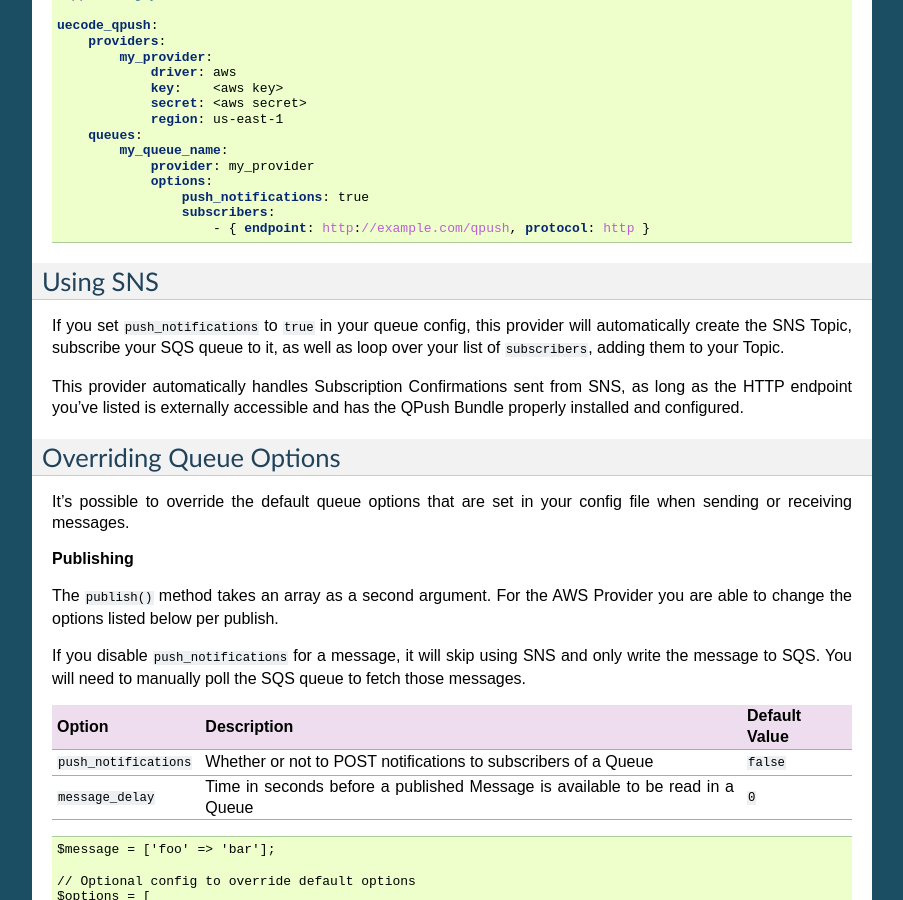
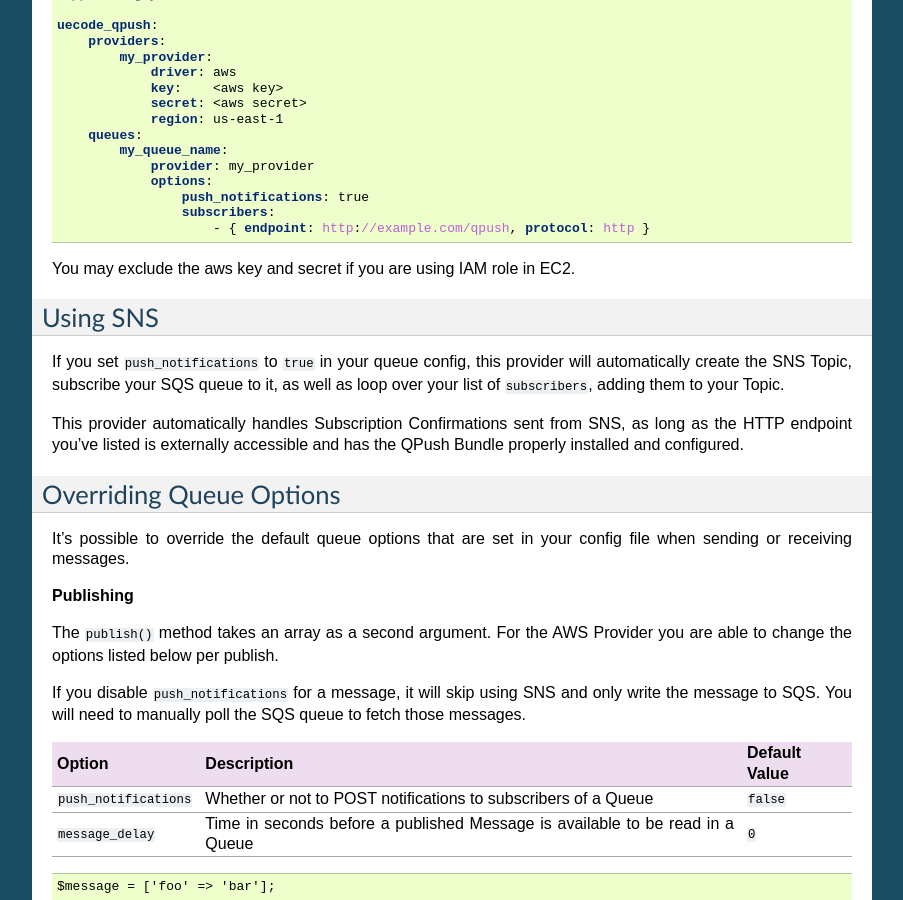
Before and after one commit to uecode/qpush-bundle, a Sphinx documentation site: the page built from docs/aws-provider.rst, in a window 1280 px wide and 900 px high, scrolled down 409 px. Shown: the whole window, without its empty margins (198-1101 px from the left). Built offline with Sphinx 7.4.7, drawn with Linux system fonts in a browser that asks for light colours.

Commit message:
Update documentation on how to use IAM role for SQS.

```diff
--- a/docs/aws-provider.rst
+++ b/docs/aws-provider.rst
@@ -41,6 +41,7 @@ credentials in your configuration.
                     subscribers:
                         - { endpoint: http://example.com/qpush, protocol: http }
 
+You may exclude the aws key and secret if you are using IAM role in EC2.
 
 Using SNS
 ^^^^^^^^^
```
